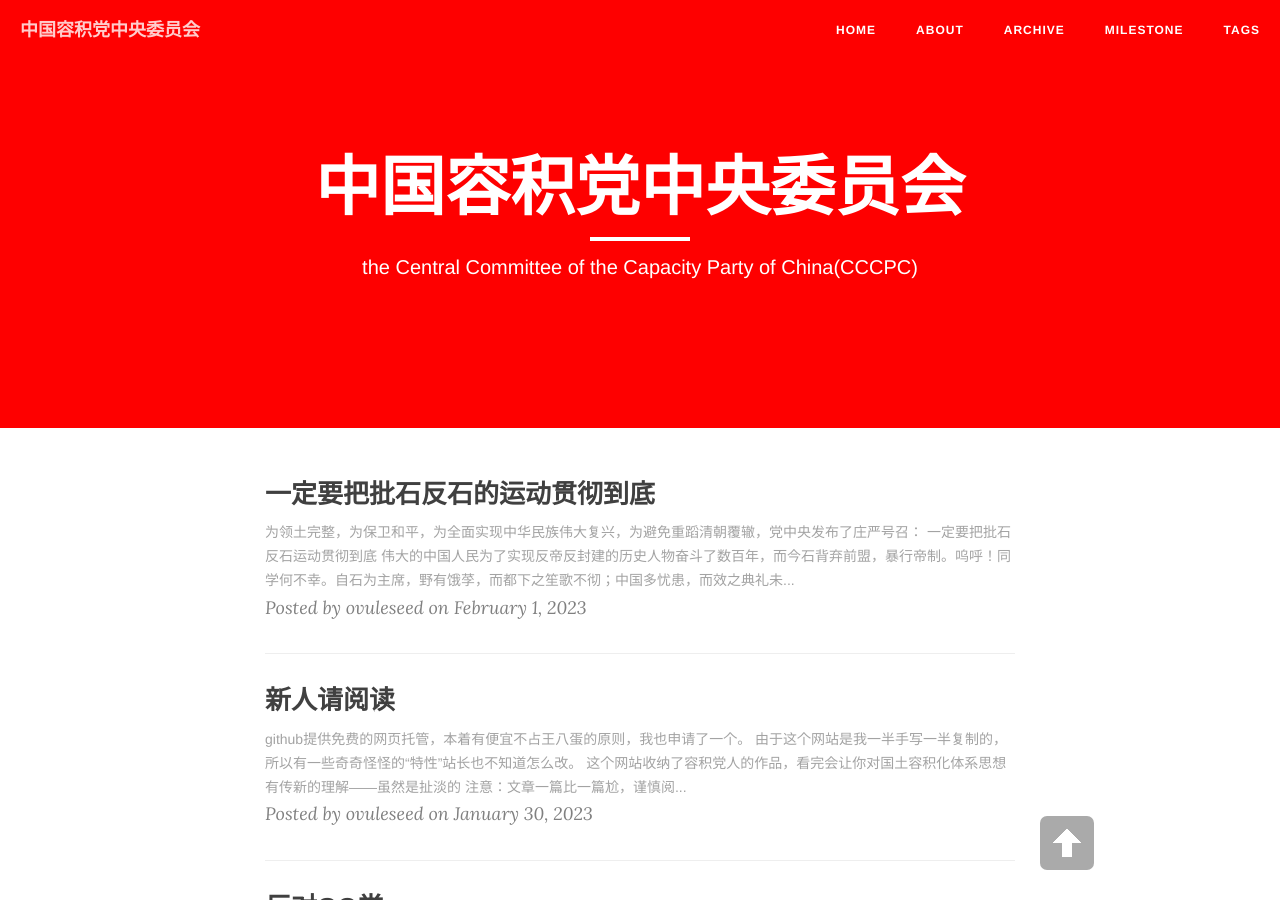
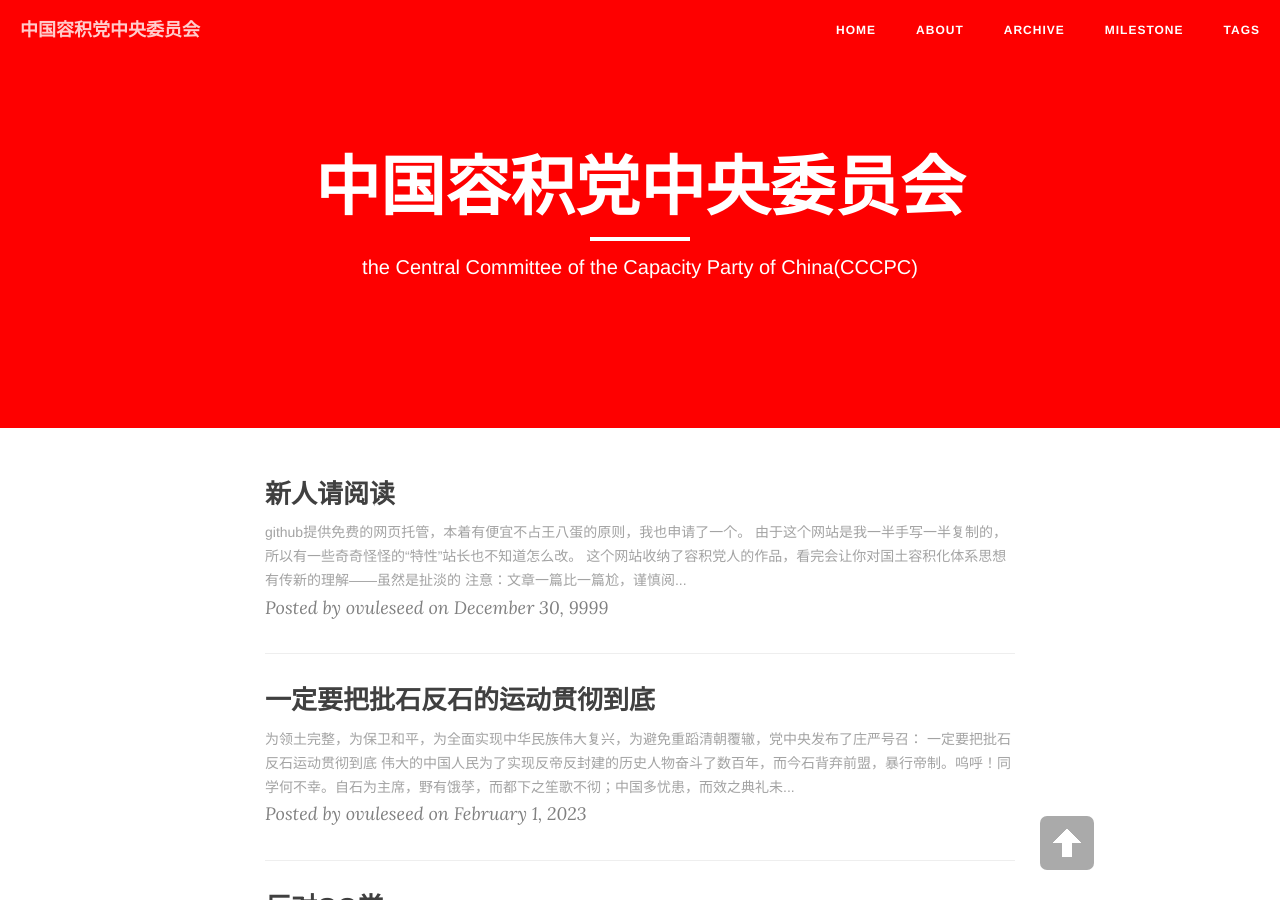
Before and after one commit to ovule-seed/ovule-seed.github.io, a Jekyll site: the page built from index.html, in a window 1280 px wide and 900 px high. Built offline with Jekyll 4.4.1, drawn with Linux system fonts in a browser that asks for light colours; nearby versions of some CDN libraries; the list of posts is cut into pages by our own code; comment, search, counter and statistics services are not loaded.

Commit message:
Update 2023-01-31-j9.md

```diff
--- a/_posts/2023-01-31-j9.md
+++ b/_posts/2023-01-31-j9.md
@@ -1,7 +1,7 @@
 ---
 layout: post
 title: 新人请阅读
-date: 2023-1-30
+date: 9999-12-30
 categories: blog
 tags: [第一篇]
 description:
```
